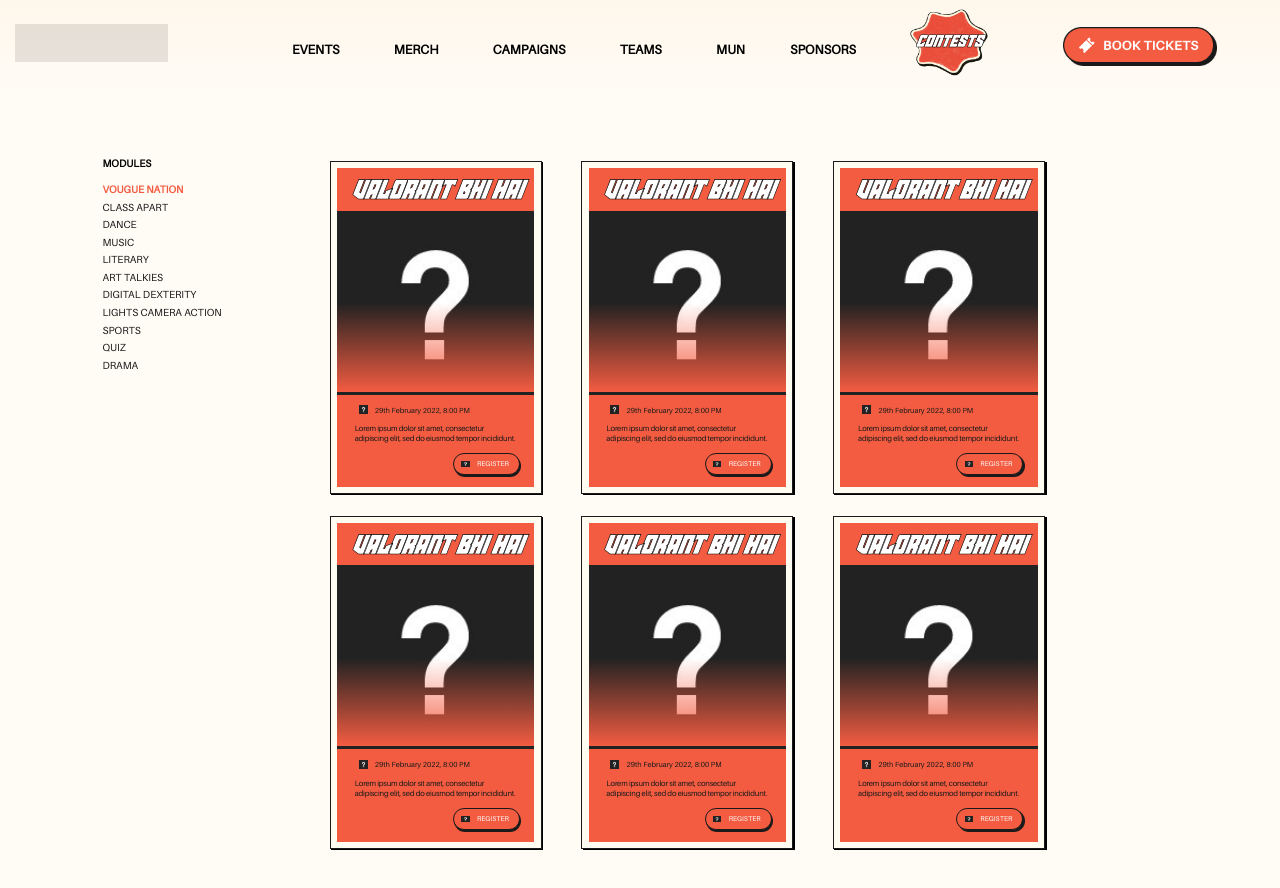
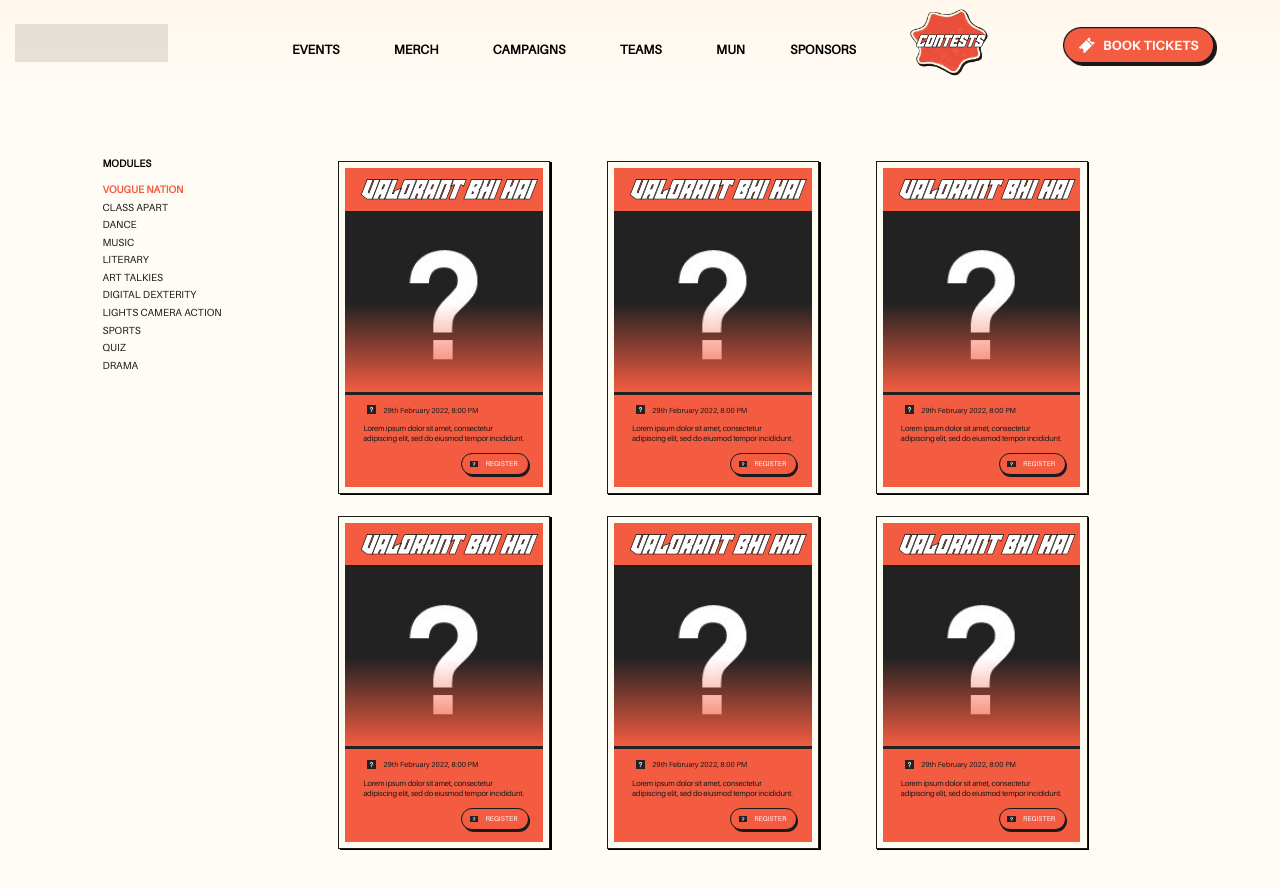
Before and after one commit to sidling1/Navbar-team, a React (Create React App) app: page /Contests/vn in a window 1280 px wide. Shown: the top 888 px of the page. Built offline with nearby package versions, Linux system fonts and the light colour scheme; a web font is replaced by a local one.

Commit message:
minor changes( 2 box issue)

```diff
--- a/src/Components/Contests/Contests.css
+++ b/src/Components/Contests/Contests.css
@@ -104,7 +104,7 @@
 	flex-flow: row wrap;
 	justify-content: space-around;
 	align-content: space-between;
-	width: 59%;
+	width: 63%;
 	height: 96rem;
 }
 
@@ -115,6 +115,8 @@
 	width: 28.832666015625rem;
 	height: 45.21903076171875rem;
 	margin-bottom: 3rem;
+	margin-left: 0.5rem;
+	margin-right: 0.5rem;
 }
 
 .g1 {
```
